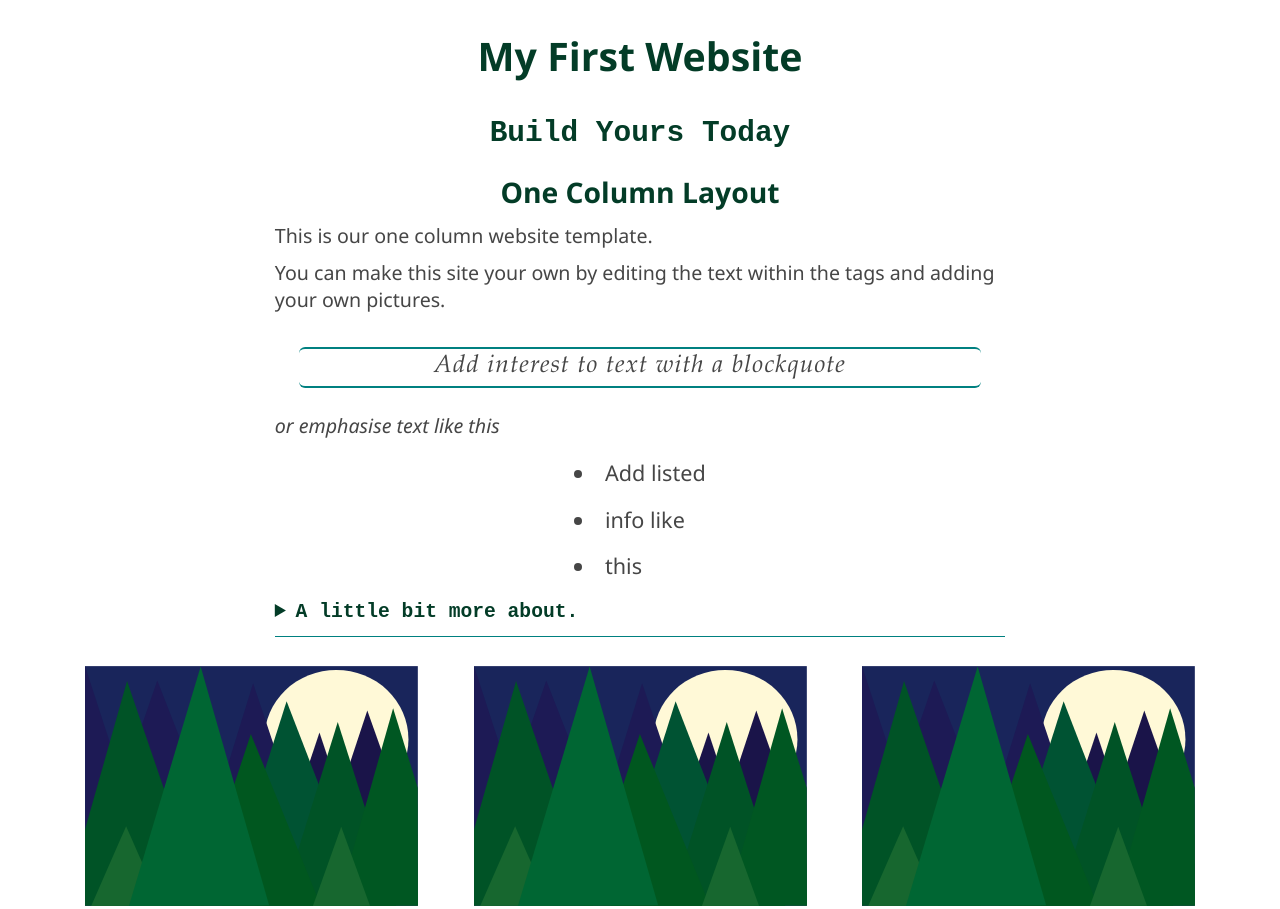
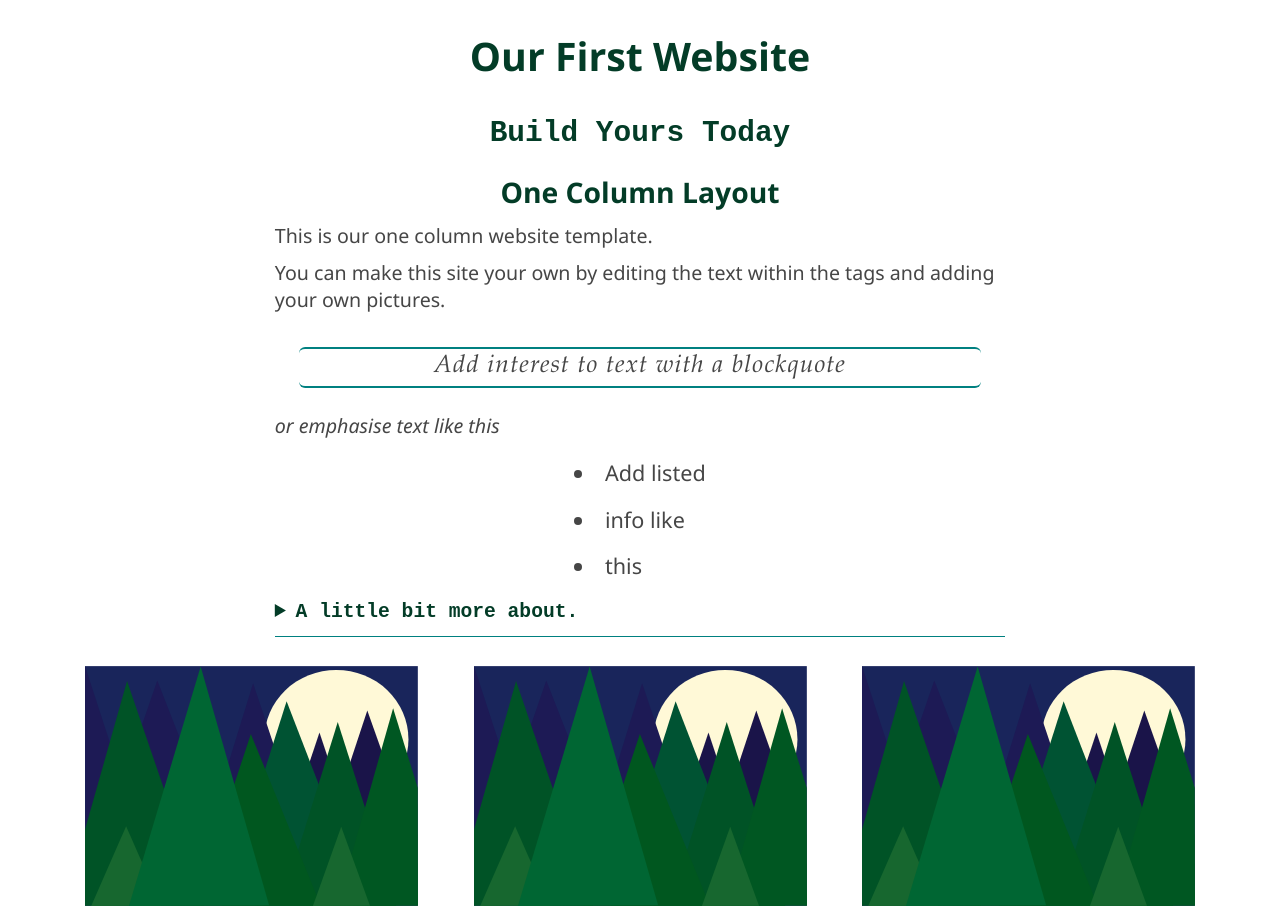
Before and after one commit to fiddleandfettle/codeswingtest, a plain HTML site: page index.html in a window 1280 px wide. Shown: the top 909 px of the page. Drawn offline with Linux system fonts and the light colour scheme.

Commit message:
updated css

```diff
--- a/index.html
+++ b/index.html
@@ -10,7 +10,7 @@
 </head>
 <body>
     <header>
-        <h1>My First Website</h1>
+        <h1>Our First Website</h1>
     </header>
     <main>
         <div class="panel_full">
--- a/style.css
+++ b/style.css
@@ -124,7 +124,7 @@
 main {
     height: auto;
     width: 100%;
-    min-height: calc(100vh - 277px);
+    /* min-height: calc(100vh - 277px); */
     display: flex;
     flex-direction: row;
     flex-wrap: wrap;
```
